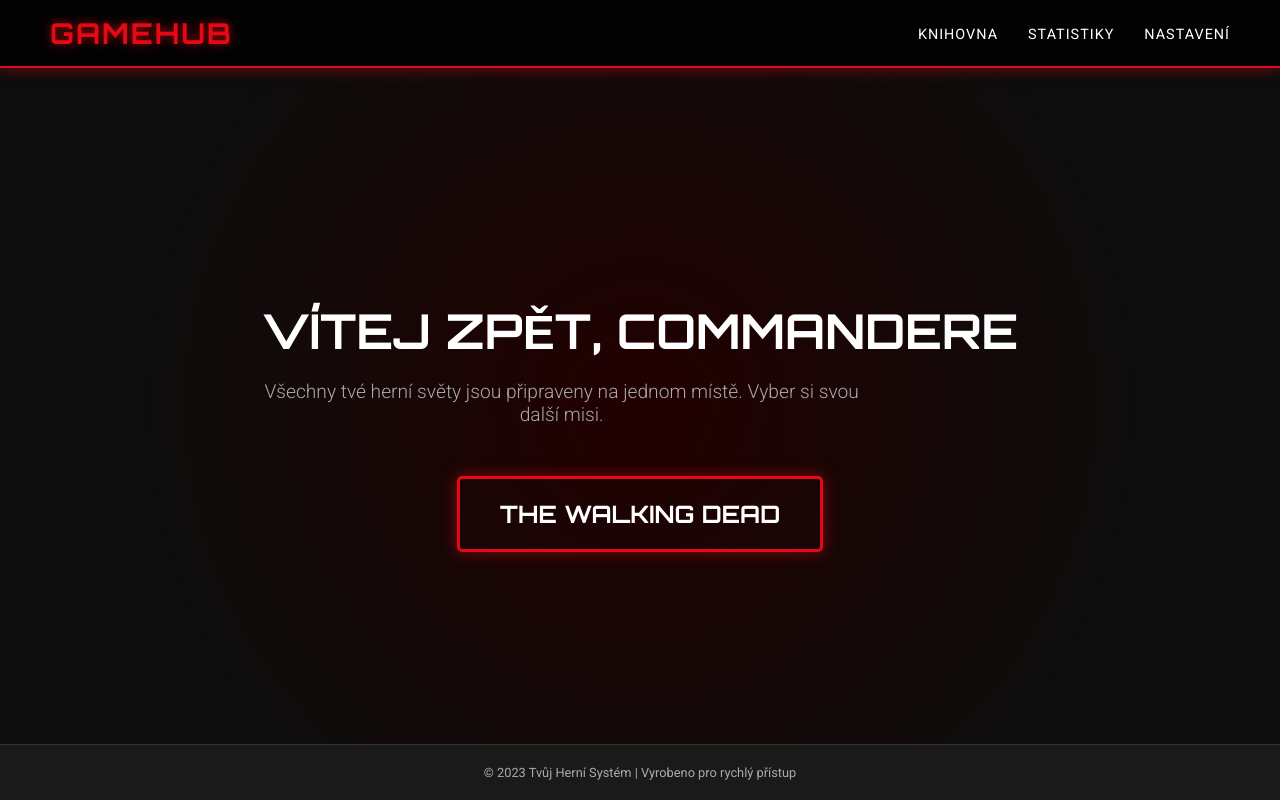
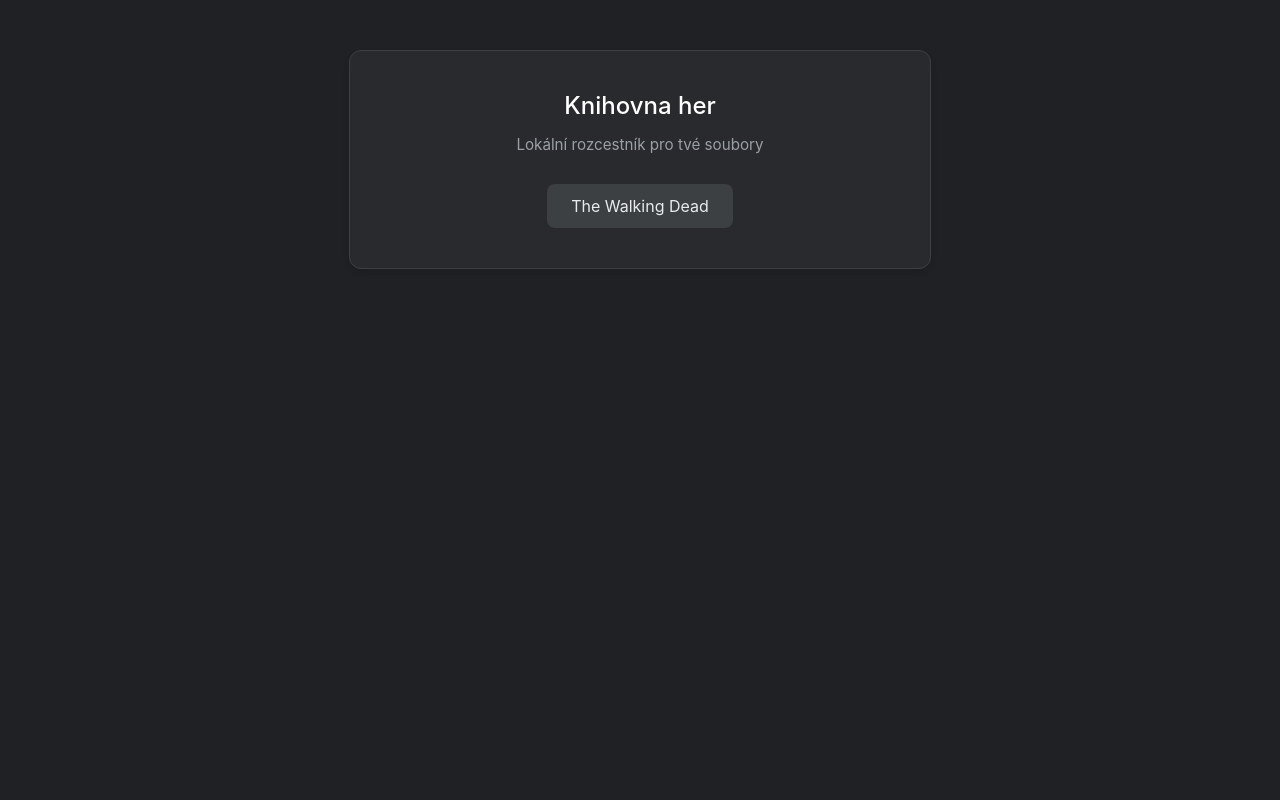
Before and after one commit to Minikuii/Super-hry, a plain HTML site: page index.html in a window 1280 px wide. Drawn offline with Linux system fonts and the light colour scheme.

Commit message:
Update index.html

```diff
--- a/index.html
+++ b/index.html
@@ -3,198 +3,78 @@
 <head>
     <meta charset="UTF-8">
     <meta name="viewport" content="width=device-width, initial-scale=1.0">
-    <title>CENTRÁLNÍ HERNÍ HUB</title>
-    <link href="https://fonts.googleapis.com/css2?family=Orbitron:wght@500;700&family=Roboto:wght@300;400&display=swap" rel="stylesheet">
+    <title>Moje Hry</title>
     <style>
-        /* Definice globálních proměnných pro barvy (snadná změna) */
-        :root {
-            --bg-color: #0d0d0d; /* Velmi tmavá, skoro černá */
-            --bg-accent: #1a1a1a; /* O něco světlejší pro panely */
-            --primary-red: #e50914; /* Hlavní herní červená */
-            --hover-red: #ff1a25; /* Světlejší červená pro efekty */
-            --text-main: #ffffff;
-            --text-muted: #aaaaaa;
-            --font-header: 'Orbitron', sans-serif; /* Futuristické pro nadpisy */
-            --font-body: 'Roboto', sans-serif; /* Čisté pro text */
-            --shadow-neon: 0 0 15px rgba(229, 9, 20, 0.5);
+        /* Čistý a klidný tmavý režim */
+        body {
+            font-family: -apple-system, BlinkMacSystemFont, "Segoe UI", Roboto, Helvetica, Arial, sans-serif;
+            background-color: #202124;
+            color: #e8eaed;
+            margin: 0;
+            padding: 50px 20px;
+            display: flex;
+            justify-content: center;
         }
 
-        /* Základní reset a nastavení těla */
-        body {
-            font-family: var(--font-body);
-            background-color: var(--bg-color);
-            color: var(--text-main);
-            margin: 0;
-            padding: 0;
-            display: flex;
-            flex-direction: column;
-            min-height: 100vh;
-            overflow-x: hidden;
+        /* Hlavní panel */
+        .dashboard {
+            background-color: #292a2d;
+            border: 1px solid #3c4043;
+            border-radius: 12px;
+            padding: 40px;
+            max-width: 500px;
+            width: 100%;
+            text-align: center;
+            box-shadow: 0 4px 6px rgba(0, 0, 0, 0.1);
         }
 
-        /*--- STYLING ZÁHLAVÍ (HEADER) ---*/
-        header {
-            background-color: rgba(0, 0, 0, 0.8);
-            backdrop-filter: blur(10px); /* Efekt rozmazání pozadí za lištou */
-            padding: 15px 50px;
-            display: flex;
-            justify-content: space-between;
-            align-items: center;
-            border-bottom: 2px solid var(--primary-red);
-            box-shadow: var(--shadow-neon);
-            position: sticky;
-            top: 0;
-            z-index: 1000;
+        h1 {
+            font-size: 1.5rem;
+            font-weight: 500;
+            margin: 0 0 10px 0;
+            color: #ffffff;
         }
 
-        header h1 {
-            font-family: var(--font-header);
-            margin: 0;
-            font-size: 1.8rem;
-            color: var(--primary-red);
-            text-transform: uppercase;
-            letter-spacing: 2px;
-            text-shadow: 0 0 10px rgba(229, 9, 20, 0.7);
+        p {
+            color: #9aa0a6;
+            font-size: 0.95rem;
+            margin-bottom: 30px;
         }
 
-        /*--- STYLING NAVIGACE ---*/
-        nav ul {
-            list-style: none;
-            margin: 0;
-            padding: 0;
-            display: flex;
-            gap: 30px;
+        /* Normální, slušné tlačítko */
+        .folder-link {
+            display: inline-flex;
+            align-items: center;
+            gap: 12px;
+            background-color: #3c4043;
+            color: #e8eaed;
+            text-decoration: none;
+            padding: 12px 24px;
+            border-radius: 8px;
+            font-size: 1rem;
+            transition: background-color 0.2s ease;
         }
 
-        nav a {
-            color: var(--text-main);
-            text-decoration: none;
-            font-weight: 500;
-            text-transform: uppercase;
-            font-size: 0.9rem;
-            letter-spacing: 1px;
-            transition: color 0.3s ease, transform 0.3s ease;
+        .folder-link:hover {
+            background-color: #4a4d51;
         }
 
-        nav a:hover {
-            color: var(--primary-red);
-            transform: translateY(-2px); /* Jemné posunutí nahoru */
-        }
-
-        /*--- HLAVNÍ OBSAH (MAIN) ---*/
-        .container {
-            flex: 1;
-            display: flex;
-            flex-direction: column;
-            justify-content: center;
-            align-items: center;
-            text-align: center;
-            padding: 60px 20px;
-            background: radial-gradient(circle at center, #220000 0%, #0d0d0d 70%); /* Jemný červený střed */
-        }
-
-        .hero-section h2 {
-            font-family: var(--font-header);
-            font-size: 3rem;
-            margin-bottom: 10px;
-            text-transform: uppercase;
-        }
-
-        .hero-section p {
-            color: var(--text-muted);
+        .icon {
             font-size: 1.2rem;
-            max-width: 600px;
-            margin-bottom: 50px;
-            font-weight: 300;
-        }
-
-        /*--- STYLING ODKAZU NA SLOŽKU (TLAČÍTKO) ---*/
-        .twd-launcher-btn {
-            display: inline-flex;
-            align-items: center;
-            gap: 15px;
-            background-color: transparent;
-            color: var(--text-main);
-            text-decoration: none;
-            font-family: var(--font-header);
-            font-size: 1.5rem;
-            font-weight: bold;
-            text-transform: uppercase;
-            padding: 20px 40px;
-            border: 3px solid var(--primary-red);
-            border-radius: 5px;
-            position: relative;
-            cursor: pointer;
-            transition: all 0.4s ease;
-            box-shadow: var(--shadow-neon);
-            overflow: hidden; /* Pro efekt přetečení světla */
-        }
-
-        /* Ikona složky před textem */
-
-
-
-        /* Efekt při najetí myší na tlačítko */
-        .twd-launcher-btn:hover {
-            background-color: var(--primary-red);
-            box-shadow: 0 0 30px rgba(229, 9, 20, 0.8);
-            transform: scale(1.05); /* Zvětšení */
-        }
-
-        /* Záblesk světla, který projede tlačítkem při najetí */
-        .twd-launcher-btn::after {
-            content: '';
-            position: absolute;
-            top: 0;
-            left: -100%;
-            width: 100%;
-            height: 100%;
-            background: linear-gradient(90deg, transparent, rgba(255,255,255,0.4), transparent);
-            transition: all 0.5s ease;
-        }
-
-        .twd-launcher-btn:hover::after {
-            left: 100%;
-        }
-
-        /*--- PATIČKA (FOOTER) ---*/
-        footer {
-            background-color: var(--bg-accent);
-            padding: 20px;
-            text-align: center;
-            border-top: 1px solid #333;
-            font-size: 0.8rem;
-            color: var(--text-muted);
         }
     </style>
 </head>
 <body>
 
-    <header>
-        <h1>GameHub</h1>
-        <nav>
-            <ul>
-                <li><a href="#">Knihovna</a></li>
-                <li><a href="#">Statistiky</a></li>
-                <li><a href="#">Nastavení</a></li>
-            </ul>
-        </nav>
-    </header>
+    <div class="dashboard">
+        <h1>Knihovna her</h1>
+        <p>Lokální rozcestník pro tvé soubory</p>
 
-    <main class="container">
-        <div class="hero-section">
-            <h2>Vítej zpět, Commandere</h2>
-            <p>Všechny tvé herní světy jsou připraveny na jednom místě. Vyber si svou další misi.</p>
+        <a href="hry TWD/" class="folder-link">
 
-            <a href="TWD/" class="twd-launcher-btn">
-                The Walking Dead
-            </a>
-        </div>
-    </main>
-
-    <footer>
-        &copy; 2023 Tvůj Herní Systém | Vyrobeno pro rychlý přístup
-    </footer>
+            The Walking Dead
+        </a>
+    </div>
 
 </body>
 </html>
```
